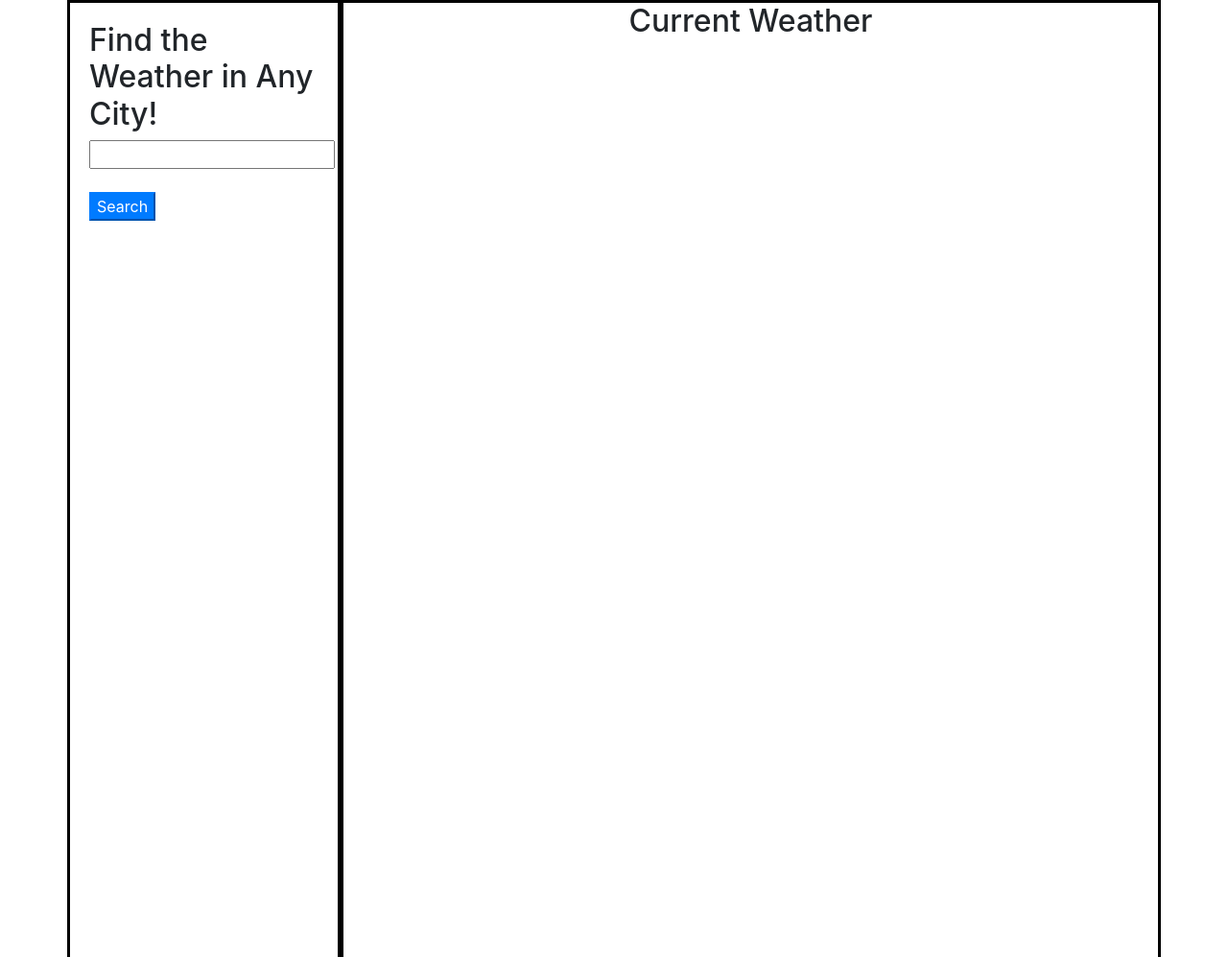
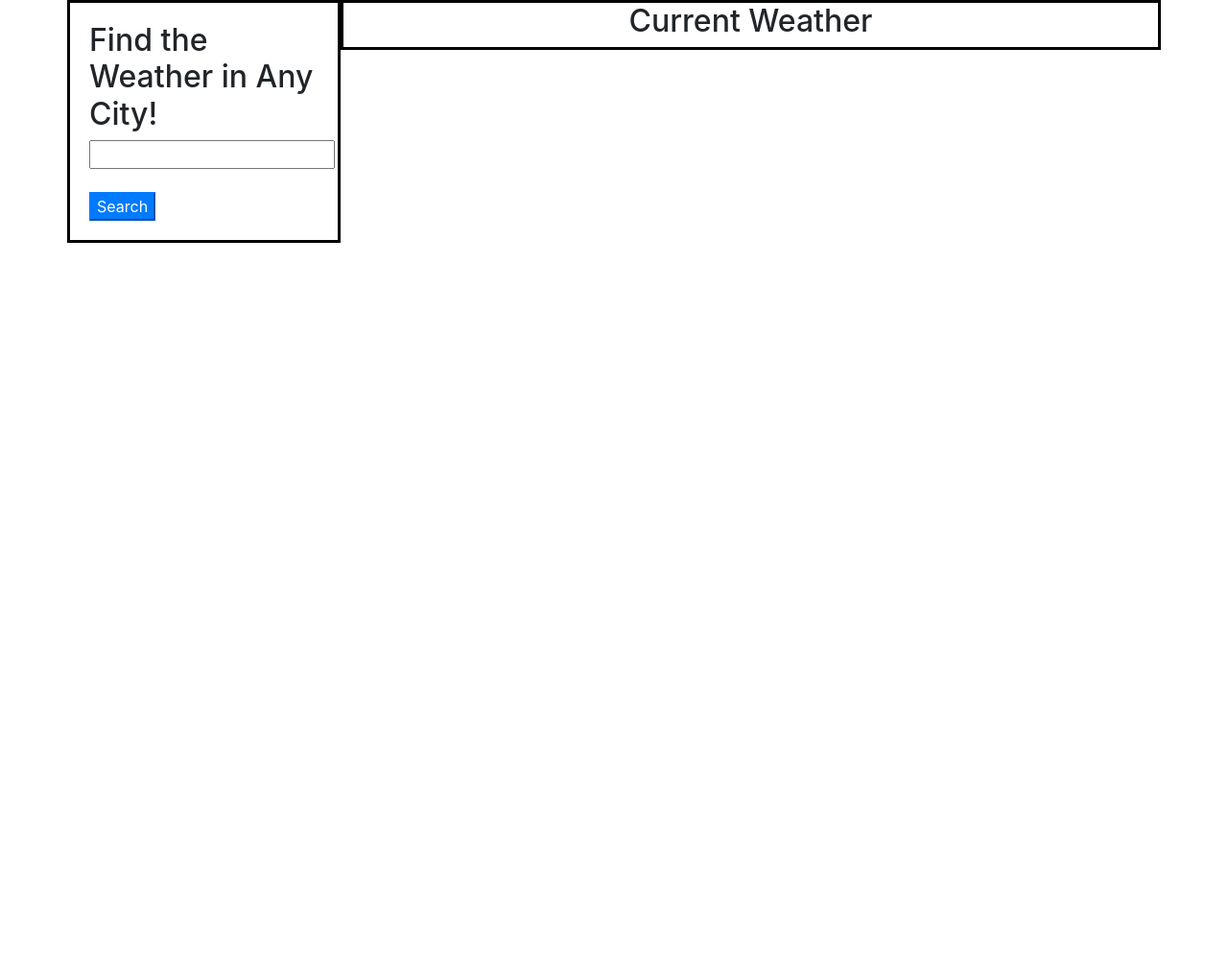
Before and after one commit to paulmhan/weather-api, a plain HTML site: page index.html in a window 1280 px wide. Shown: the top 997 px of the page at 96% size. After the commit the page ends 800 px from the top, so only its background shows below. Drawn offline with nearby package versions, Linux system fonts and the light colour scheme; no server answers.

Commit message:
changed html and used bootstrap instead

```diff
--- a/assets/script.js
+++ b/assets/script.js
@@ -28,8 +28,9 @@ function getWeather(city){
       }).then(function(response) {
         let currentCard = $("<div>").attr("class", "card bg-light");
         $(".weather").append(currentCard)
+        console.log(response);
       });
 }
 
 
-getWeather();
+getWeather("Austin");
--- a/assets/style.css
+++ b/assets/style.css
@@ -1,11 +1,15 @@
 body{
     height: 100%;
+}
+.container{
+    width:100%;
+
 }
 
 .searchdiv{
     padding:20px;
-    height: 1000px;
-    width: 500px;
+    height: 100%;
+    width: 30%;
     margin-left: 0px;
     border: 3px solid black;
 }
@@ -13,5 +17,7 @@ body{
 .weather{
     border: 3px solid black;
     text-align: center;
-    height: auto;
+    height: 100%;
+    width:70%;
+
 }
```
